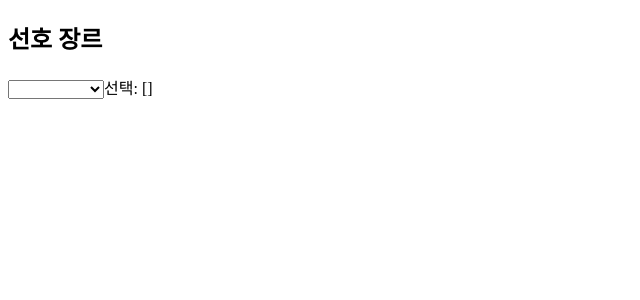
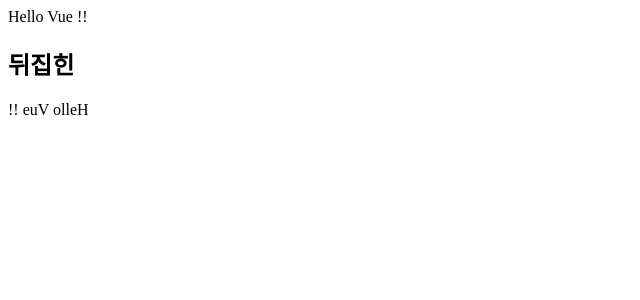
Before and after one commit to JunHoPark93/vue-sample, a Vue app: page / in a window 1280 px wide. Shown: the top 300 px of the page, without its empty margins (0-640 px from the left). Built offline with nearby package versions, Linux system fonts and the light colour scheme.

Commit message:
vue-computed

```diff
--- a/src/App.vue
+++ b/src/App.vue
@@ -1,29 +1,26 @@
 <template>
   <div id="app">
-    <h2>선호 장르</h2>
-    <select v-model="category">
-      <option disabled value>선택해주세요</option>
-      <option>로맨스</option>
-      <option>호러</option>
-      <option>스릴러</option>
-    </select>
-    <span>선택: {{ category }}</span>
+    {{ message }}
+    <h2>뒤집힌</h2>
+    {{ reversedMessage }}
   </div>
 </template>
 
 <script>
 
 export default {
-  name: "app",
-  data() {
+  name: 'app',
+  data () {
     return {
-      title: "",
-      category: [],
-    };
+      message: 'Hello Vue !!'
+    }
+  },
+  // computed는 대상이 변하지 않으면 계산하지 않고 캐싱을 이용한다.
+  // method: {} 는 캐싱 이득을 취할 수 없다.
+  computed: {
+    reversedMessage() {
+      return this.message.split("").reverse().join("");
+    }
   }
-};
+}
 </script>
-
-<style>
-
-</style>
```
